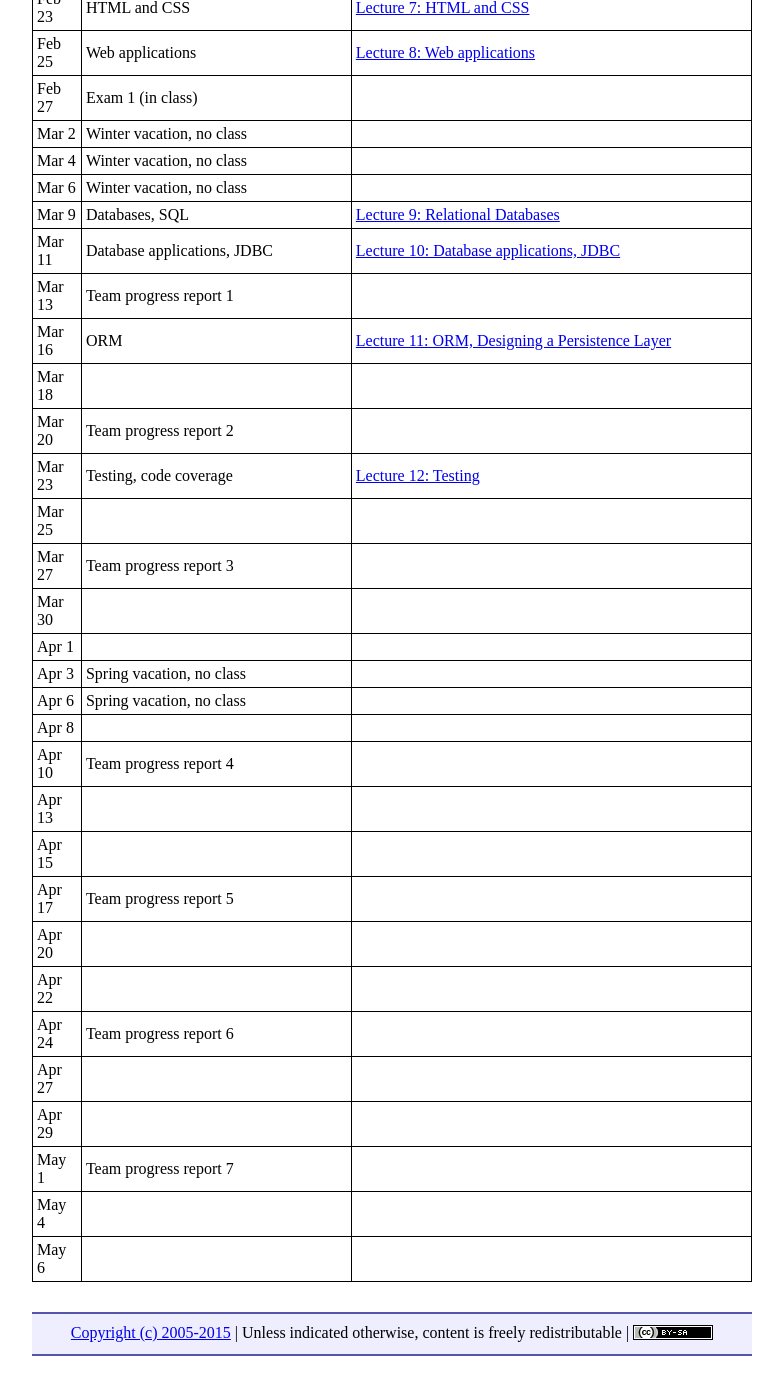
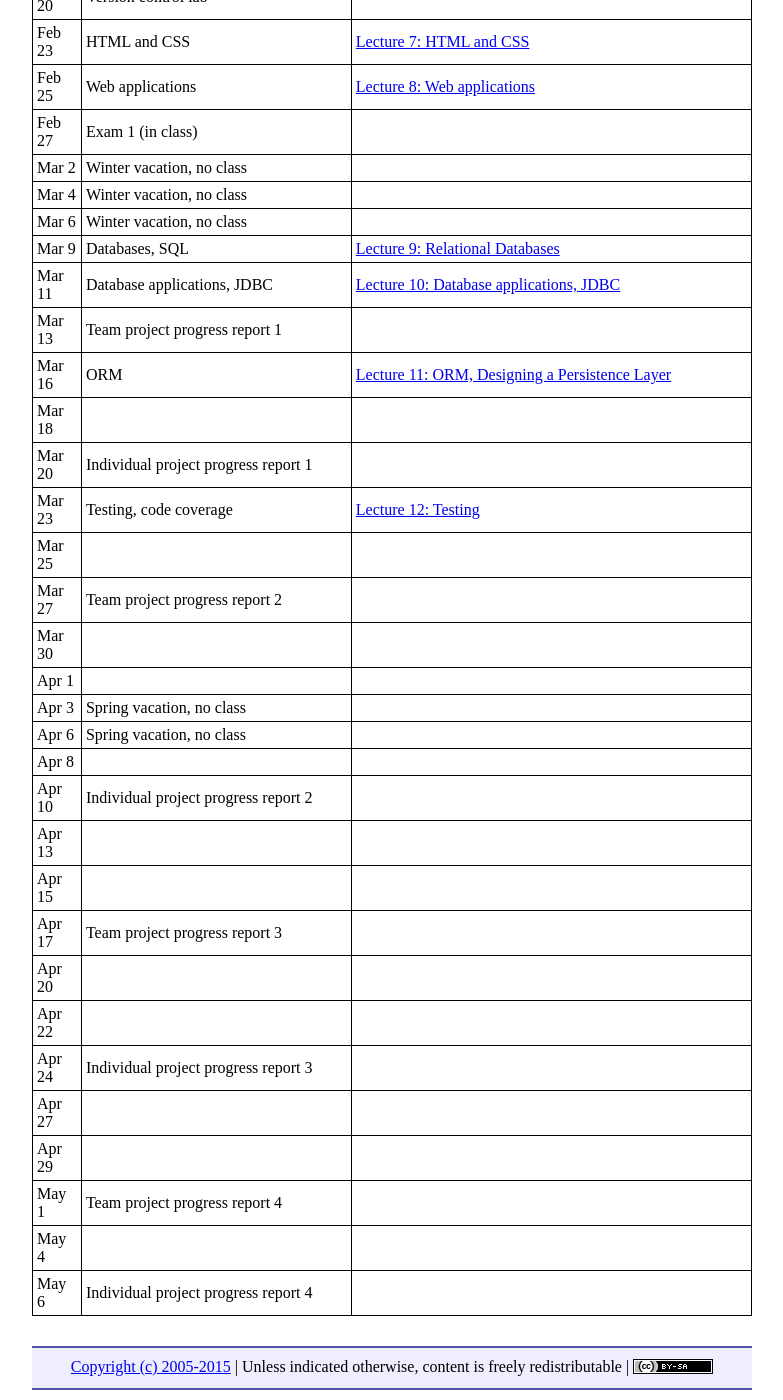
Before and after one commit to ycpcs/cs320-spring2016, a Jekyll site: the page built from schedule.md, in a window 1280 px wide and 1400 px high, scrolled down 819 px. Shown: the whole window, without its empty margins (248-1031 px from the left). Built offline with Jekyll 4.4.1, drawn with Linux system fonts in a browser that asks for light colours; Markdown is read by kramdown in place of the engine named in the settings; before the commit the page ends 2185 px from its top, so only the background shows below that; some of the changed text lies outside the part shown.

Commit message:
add project proposal assignments

```diff
--- a/schedule.md
+++ b/schedule.md
@@ -34,27 +36,27 @@ Mar 4 | Winter vacation, no class
 Mar 6 | Winter vacation, no class
 Mar 9 | Databases, SQL | [Lecture 9: Relational Databases](lectures/lecture09.html)
 Mar 11 | Database applications, JDBC | [Lecture 10: Database applications, JDBC](lectures/lecture10.html)
-Mar 13 | Team progress report 1
+Mar 13 | Team project progress report 1
 Mar 16 | ORM | [Lecture 11: ORM, Designing a Persistence Layer](lectures/lecture11.html)
 Mar 18 |
-Mar 20 | Team progress report 2
+Mar 20 | Individual project progress report 1
 Mar 23 | Testing, code coverage | [Lecture 12: Testing](lectures/lecture12.html)
 Mar 25 |
-Mar 27 | Team progress report 3
+Mar 27 | Team project progress report 2
 Mar 30 |
 Apr 1 |
 Apr 3 | Spring vacation, no class
 Apr 6 | Spring vacation, no class
 Apr 8 |
-Apr 10 | Team progress report 4
+Apr 10 | Individual project progress report 2
 Apr 13 |
 Apr 15 |
-Apr 17 | Team progress report 5
+Apr 17 | Team project progress report 3
 Apr 20 |
 Apr 22 |
-Apr 24 | Team progress report 6
+Apr 24 | Individual project progress report 3
 Apr 27 |
 Apr 29 |
-May 1 | Team progress report 7
+May 1 | Team project progress report 4
 May 4 |
-May 6 |
+May 6 | Individual project progress report 4
```
Also changed, not shown: other parts of schedule.md (+2 -0 lines), assign/assign01.md (added, +43 -0 lines), assign/assign02.md (added, +73 -0 lines), assign/index.md (added, +13 -0 lines), index.md (+1 -0 lines).
